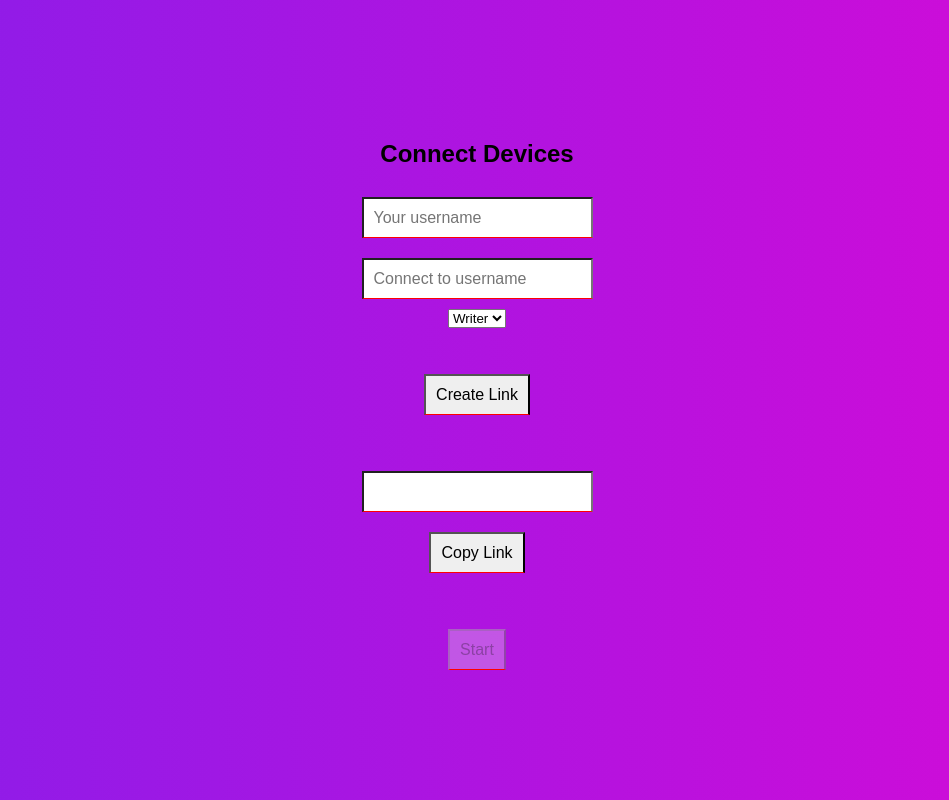
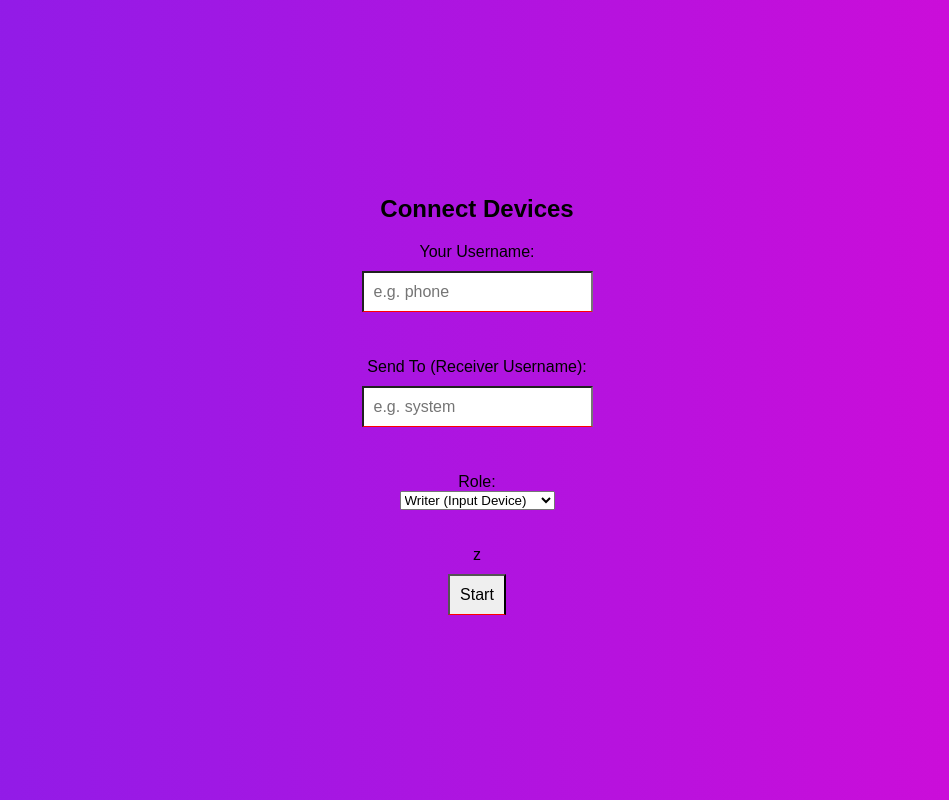
Before and after one commit to Rishabh-Dev-CSE/connection, a Django app: page / in a window 1280 px wide. Shown: the whole page, without its empty margins (163-1112 px from the left). Run offline with Django 5.2, Linux system fonts and the light colour scheme.

Commit message:
changed code

```diff
--- a/connection/settings.py
+++ b/connection/settings.py
@@ -12,12 +12,10 @@ BASE_DIR = Path(__file__).resolve().parent.parent
 SECRET_KEY = 'django-insecure-fd=)-u&sp&iuj$mz=m=ibd0z56b_j)a4ia-+06dzp-wr2o051q'
 
 # SECURITY WARNING: don't run with debug turned on in production!
-DEBUG = False
+DEBUG = True
 
 ALLOWED_HOSTS = [
-    "coboard.in",
-    "www.coboard.in",
-    "localhost"
+  "*"
 ]
 
 # Application definition
--- a/connectionapp/templates/canvas.html
+++ b/connectionapp/templates/canvas.html
@@ -13,10 +13,8 @@
 </head>
 <body>
 
-
-
   <div id="tools">
-    <button id="action-function">-></button>
+    <button id="action-function"></button>
     <label for="color">color</label>
     <input type="color" id="color" value="#000000">
     <input type="number" id="size" value="2" min="1" max="10">
--- a/connectionapp/templates/index.html
+++ b/connectionapp/templates/index.html
@@ -1,41 +1,33 @@
+
 {% load static %}
 <!DOCTYPE html>
 <html lang="en">
-
 <head>
   <meta charset="UTF-8" />
-  <meta name="viewport" content="width=device-width, initial-scale=1.0" />
-  <link rel="stylesheet" href="{% static 'css/font-owsome.css' %}">
-  <link rel="stylesheet" href="{% static 'css/style.css' %}">
+  <meta name="viewport" content="width=device-width, initial-scale=1.0"/>
+    <link rel="stylesheet" href="{% static  'css/font-owsome.css' %}">
+  <link rel="stylesheet" href="{% static  'css/style.css' %}">
   <title>Join Drawing</title>
+  <style>
+
+  </style>
 </head>
+<body>
+<h2>Connect Devices</h2>
+  <label>Your Username:</label>
+  <input id="me" placeholder="e.g. phone" /><br><br>
 
-<body>
-  <h2>Connect Devices</h2>
-  <input id="me" placeholder="Your username">
-  <input id="to" placeholder="Connect to username">
+  <label>Send To (Receiver Username):</label>
+  <input id="to" placeholder="e.g. system" /><br><br>
 
+  <label>Role:</label>
   <select id="role">
-    <option value="writer">Writer</option>
-    <option value="board">Board</option>
-  </select>
+    <option value="writer">Writer (Input Device)</option>
+    <option value="board">Board (Output Device)</option>
+  </select><br><br>
+z
+  <button onclick="connect()">Start</button>
 
-  <br><br>
-
-  <button type="button" onclick="connect()">Create Link</button>
-
-  <br><br>
-
-  <input id="link" readonly>
-
-  <button type="button" onclick="copyLink()">Copy Link</button>
-
-  <br><br>
-
-  <button type="button" onclick="startSession()" disabled id="startBtn">
-    Start
-  </button>
-
-  <script src="{% static 'js/connect.js' %}"></script>
+ <script src="{% static  'js/js.js' %}"></script>
 </body>
 </html>
--- a/static/js/js.js
+++ b/static/js/js.js
@@ -1,24 +1,17 @@
-/* ===========================
-   SAFETY GUARD (VERY IMPORTANT)
-=========================== */
-const canvas = document.getElementById("canvas");
-if (!canvas) {
-  console.warn("canvas.js loaded on non-canvas page");
-  return;
-}
-const ctx = canvas.getContext("2d");
-
 /* ===========================
    URL PARAMS
 =========================== */
-const params = new URLSearchParams(window.location.search);
-const myUsername = params.get("me");
-const toUser = params.get("to");
-const role = params.get("role");
+const urlParams = new URLSearchParams(window.location.search);
+const myUsername = urlParams.get("me");
+const toUser = urlParams.get("to");
+const role = urlParams.get("role");
 
 /* ===========================
    CANVAS SETUP
 =========================== */
+const canvas = document.getElementById("canvas");
+const ctx = canvas.getContext("2d");
+
 ctx.lineJoin = "round";
 ctx.lineCap = "round";
 
@@ -30,19 +23,21 @@ window.addEventListener("resize", resizeCanvas);
 resizeCanvas();
 
 /* ===========================
-   FULLSCREEN (OPTIONAL)
+   FULLSCREEN
 =========================== */
 function enterFullScreen() {
   const el = document.documentElement;
   if (el.requestFullscreen) el.requestFullscreen();
+  else if (el.webkitRequestFullscreen) el.webkitRequestFullscreen();
+  else if (el.msRequestFullscreen) el.msRequestFullscreen();
 }
 
 /* ===========================
    WEBSOCKET
 =========================== */
-const protocol = location.protocol === "https:" ? "wss://" : "ws://";
+const protocol = window.location.protocol === "https:" ? "wss://" : "ws://";
 const socket = new WebSocket(
-  protocol + location.host + "/ws/chat/" + myUsername + "/"
+  protocol + window.location.host + "/ws/chat/" + myUsername + "/"
 );
 
 socket.onopen = () => {
@@ -59,16 +54,16 @@ socket.onclose = () => console.warn("⚠️ WebSocket closed");
 let isDrawing = false;
 let lastPos = null;
 
-function getPointerPos(e) {
+function getPointerPos(evt) {
   const rect = canvas.getBoundingClientRect();
-  const x = e.touches ? e.touches[0].clientX : e.clientX;
-  const y = e.touches ? e.touches[0].clientY : e.clientY;
+  const x = evt.touches ? evt.touches[0].clientX : evt.clientX;
+  const y = evt.touches ? evt.touches[0].clientY : evt.clientY;
   return { x: x - rect.left, y: y - rect.top };
 }
 
-function draw(rx, ry, dragging, color, size) {
-  const x = rx * canvas.width;
-  const y = ry * canvas.height;
+function draw(relX, relY, dragging, color, size) {
+  const x = relX * canvas.width;
+  const y = relY * canvas.height;
 
   ctx.strokeStyle = color;
   ctx.lineWidth = size;
@@ -99,36 +94,36 @@ socket.onmessage = e => {
 };
 
 /* ===========================
-   RAF THROTTLE SEND
+   FAST SEND (RAF THROTTLE)
 =========================== */
-let pending = null;
-let raf = false;
+let pendingPoint = null;
+let rafRunning = false;
 
 function queueDraw(x, y, dragging) {
-  pending = {
+  pendingPoint = {
     x: x / canvas.width,
     y: y / canvas.height,
     dragging,
-    color: document.getElementById("color")?.value || "#000",
-    size: parseInt(document.getElementById("size")?.value || 3)
+    color: document.getElementById("color").value,
+    size: parseInt(document.getElementById("size").value),
   };
 
-  if (!raf) {
-    raf = true;
+  if (!rafRunning) {
+    rafRunning = true;
     requestAnimationFrame(flushDraw);
   }
 }
 
 function flushDraw() {
-  if (pending && socket.readyState === WebSocket.OPEN) {
+  if (pendingPoint && socket.readyState === WebSocket.OPEN) {
     socket.send(JSON.stringify({
       to: toUser,
       type: "draw",
-      ...pending
+      ...pendingPoint
     }));
-    pending = null;
+    pendingPoint = null;
   }
-  raf = false;
+  rafRunning = false;
 }
 
 /* ===========================
@@ -140,9 +135,8 @@ if (role === "writer") {
     isDrawing = true;
     const p = getPointerPos(e);
     draw(p.x / canvas.width, p.y / canvas.height, false,
-      document.getElementById("color")?.value || "#000",
-      parseInt(document.getElementById("size")?.value || 3)
-    );
+         document.getElementById("color").value,
+         parseInt(document.getElementById("size").value));
     queueDraw(p.x, p.y, false);
   });
 
@@ -150,9 +144,8 @@ if (role === "writer") {
     if (!isDrawing) return;
     const p = getPointerPos(e);
     draw(p.x / canvas.width, p.y / canvas.height, true,
-      document.getElementById("color")?.value || "#000",
-      parseInt(document.getElementById("size")?.value || 3)
-    );
+         document.getElementById("color").value,
+         parseInt(document.getElementById("size").value));
     queueDraw(p.x, p.y, true);
   });
 
@@ -164,9 +157,8 @@ if (role === "writer") {
     isDrawing = true;
     const p = getPointerPos(e);
     draw(p.x / canvas.width, p.y / canvas.height, false,
-      document.getElementById("color")?.value || "#000",
-      parseInt(document.getElementById("size")?.value || 3)
-    );
+         document.getElementById("color").value,
+         parseInt(document.getElementById("size").value));
     queueDraw(p.x, p.y, false);
   });
 
@@ -175,9 +167,8 @@ if (role === "writer") {
     if (!isDrawing) return;
     const p = getPointerPos(e);
     draw(p.x / canvas.width, p.y / canvas.height, true,
-      document.getElementById("color")?.value || "#000",
-      parseInt(document.getElementById("size")?.value || 3)
-    );
+         document.getElementById("color").value,
+         parseInt(document.getElementById("size").value));
     queueDraw(p.x, p.y, true);
   });
 
@@ -191,6 +182,19 @@ if (role === "writer") {
 }
 
 /* ===========================
+   CONNECT PAGE REDIRECT
+=========================== */
+function connect() {
+  const me = document.getElementById("me").value.trim();
+  const to = document.getElementById("to").value.trim();
+  const role = document.getElementById("role").value;
+
+  if (!me || !to) return alert("Enter both usernames");
+
+  window.location.href = `/canvas/?me=${me}&to=${to}&role=${role}`;
+}
+
+/* ===========================
    TOOL VISIBILITY
 =========================== */
 const tools = document.getElementById("tools");
```
Also changed, not shown: 1 other file.
